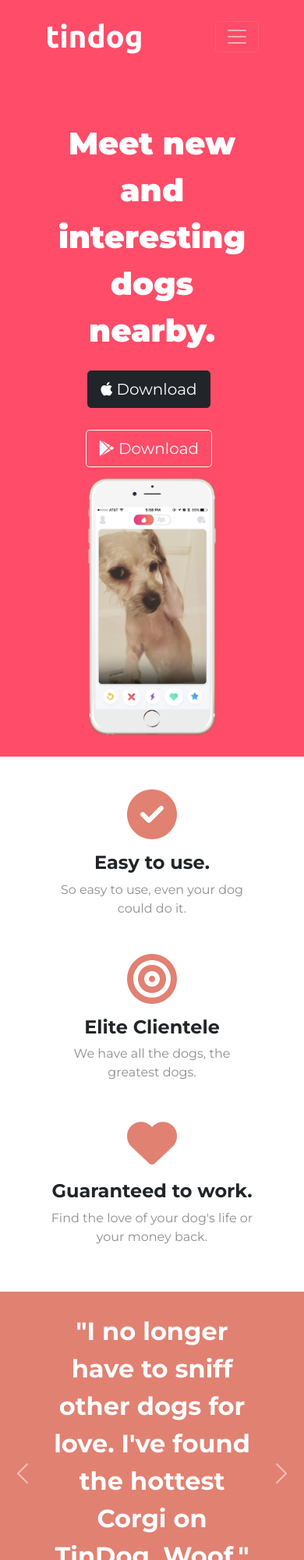
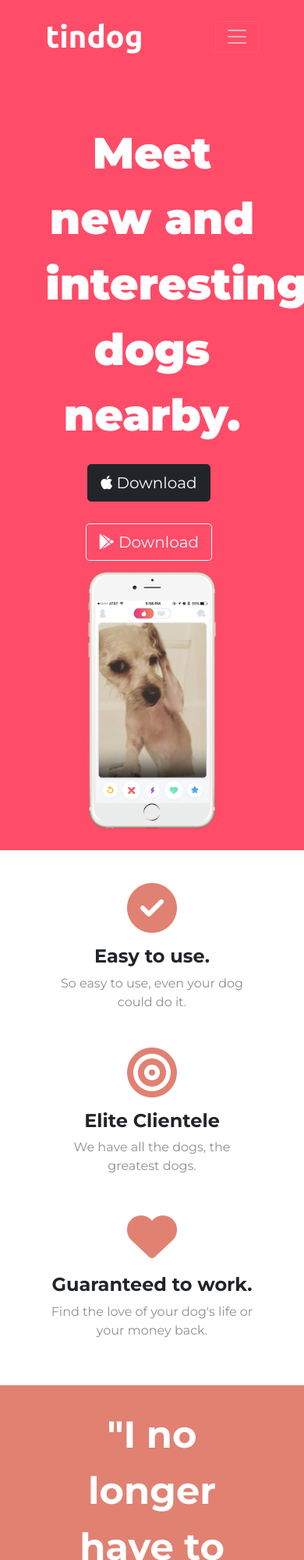
Before and after one commit to mdarslan7/Tindog, a plain HTML site: page index.html in a window 390 px wide. Shown: the top 2000 px of the page at 78% size. Drawn offline with nearby package versions, Linux system fonts and the light colour scheme.

Commit message:
Checking responsiveness on mobile.

```diff
--- a/css/styles.css
+++ b/css/styles.css
@@ -168,18 +168,6 @@ goes here*/
         text-align: center;
     }
 
-    .big-heading {
-        font-size: 2.5rem;
-    }
-
-    .testimonial-text {
-        font-size: 2rem;
-    }
-
-    .section-heading {
-        font-size: 2.5rem;
-    }
-
     .title-image {
         position: static;
         width: 60%;
```
